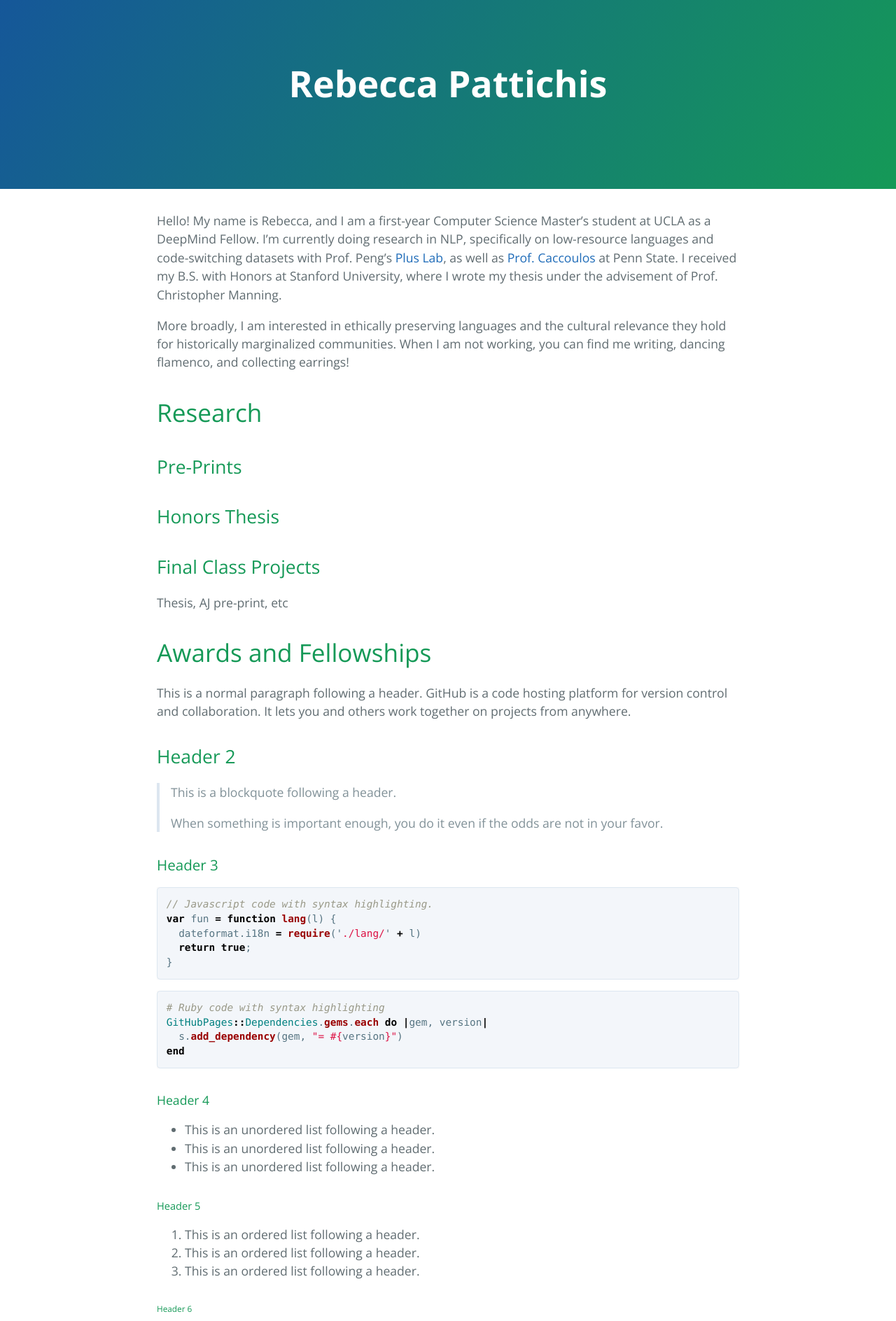
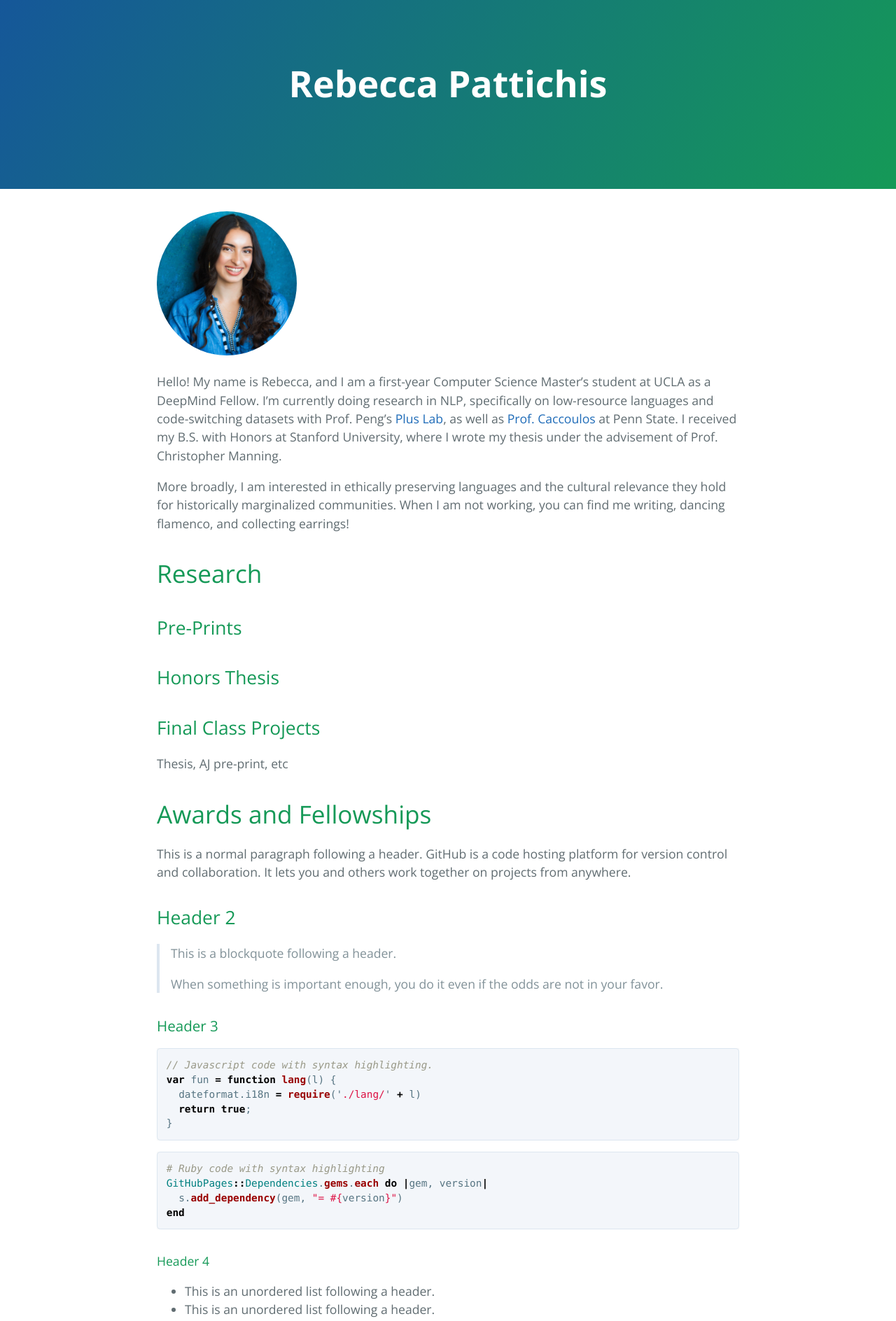
Before and after one commit to rpattichis/rpattichis.github.io, a Jekyll site: the page built from index.md, in a window 1280 px wide. Shown: the top 1888 px of the page at 70% size. Built offline with Jekyll 4.4.1, drawn with Linux system fonts in a browser that asks for light colours; the repository's description, which GitHub fills in, is left out.

Commit message:
Update index.md

```diff
--- a/index.md
+++ b/index.md
@@ -1,6 +1,8 @@
 ---
 layout: default
 ---
+
+<img src="./imgs/HEADSHOT.jpg" alt="Headshot" style="width:200px">
 
 Hello! My name is Rebecca, and I am a first-year Computer Science Master's student at UCLA as a DeepMind Fellow. I'm currently doing research in NLP, specifically on low-resource languages and code-switching datasets with Prof. Peng's [Plus Lab](https://vnpeng.net/), as well as [Prof. Caccoulos](https://sip.la.psu.edu/people/rct11/) at Penn State. I received my B.S. with Honors at Stanford University, where I wrote my thesis under the advisement of Prof. Christopher Manning.
 
```
